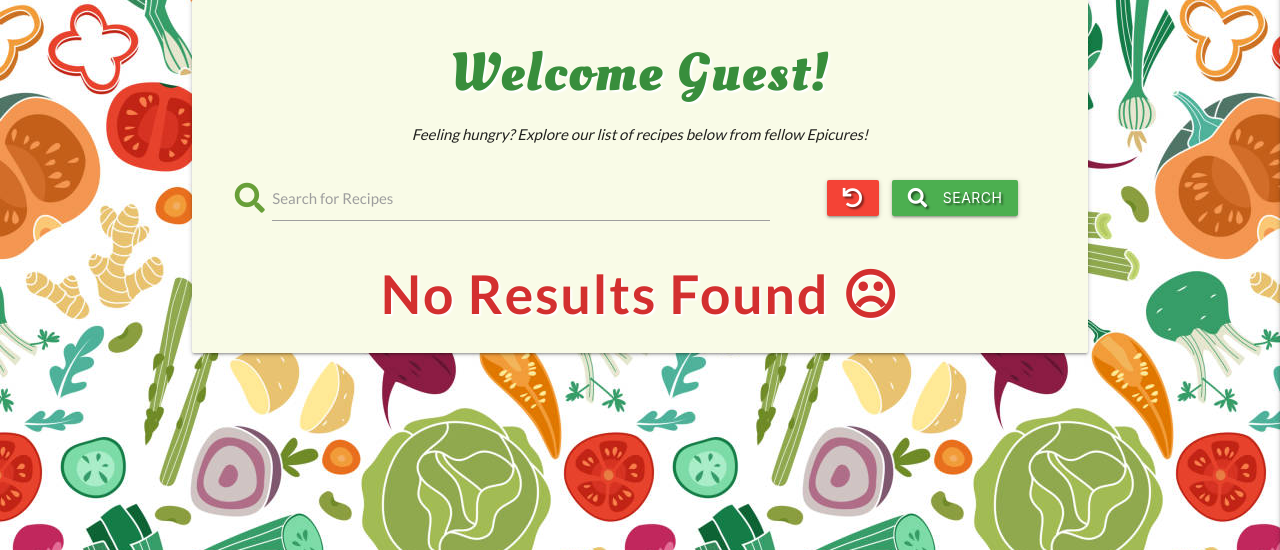
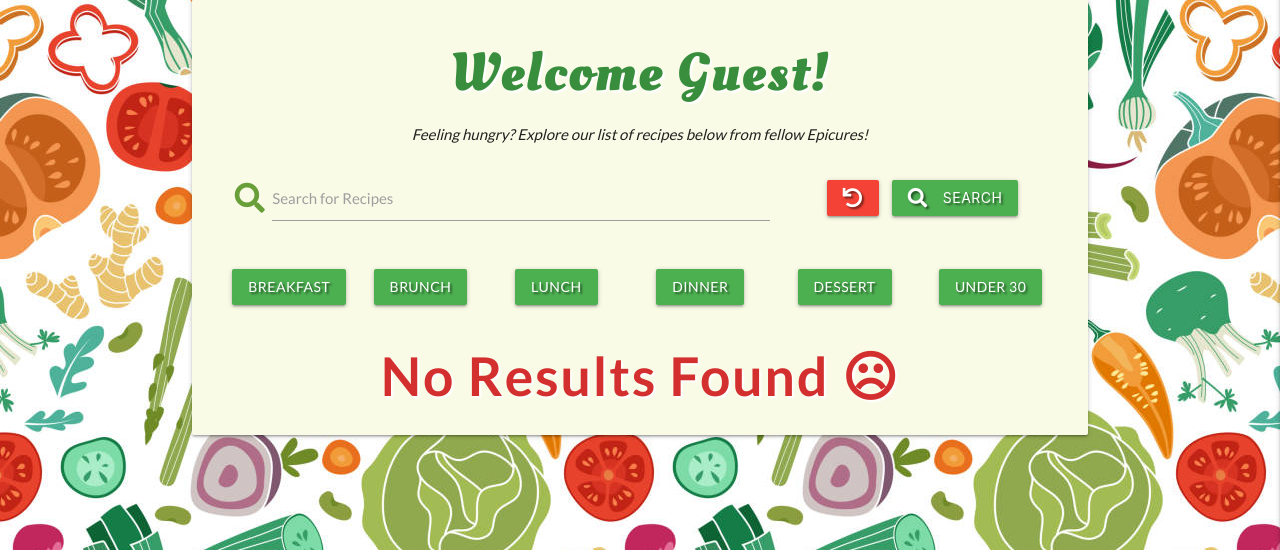
Before and after one commit to jerhabor/perfect-palate, a Flask app: page / in a window 1280 px wide. Shown: the part 73-623 px from the top of the page. Run offline with Flask 2, Linux system fonts and the light colour scheme; data that the repository does not hold is empty; some libraries are stand-ins or nearby versions.

Commit message:
FEAT: Added new buttons on the main recipes page - to help user easily filter out recipes.

```diff
--- a/templates/recipes.html
+++ b/templates/recipes.html
@@ -30,6 +30,28 @@
                 </div>
             </div>
         </form>
+
+        <!-- Filter Buttons -->
+        <div class="row">
+            <div class="col s6 m3 l2">
+                <a href="/search?query=breakfast" class="btn green text-shadow">Breakfast</a>
+            </div>
+            <div class="col s6 m3 l2">
+                <a href="/search?query=brunch" class="btn green text-shadow">Brunch</a>
+            </div>
+            <div class="col s6 m3 l2">
+                <a href="/search?query=lunch" class="btn green text-shadow">Lunch</a>
+            </div>
+            <div class="col s6 m3 l2">
+                <a href="/search?query=dinner" class="btn green text-shadow">Dinner</a>
+            </div>
+            <div class="col s6 m3 l2">
+                <a href="/search?query=dessert" class="btn green text-shadow">Dessert</a>
+            </div>
+            <div class="col s6 m3 l2">
+                <a href="/search?query=sub30" class="btn green text-shadow">Under 30</a>
+            </div>
+        </div>
 
         {% if recipes|length > 0 %}
         <!-- List of Recipe Cards -->
```
Lines whose indentation alone changed are shown as unchanged.
